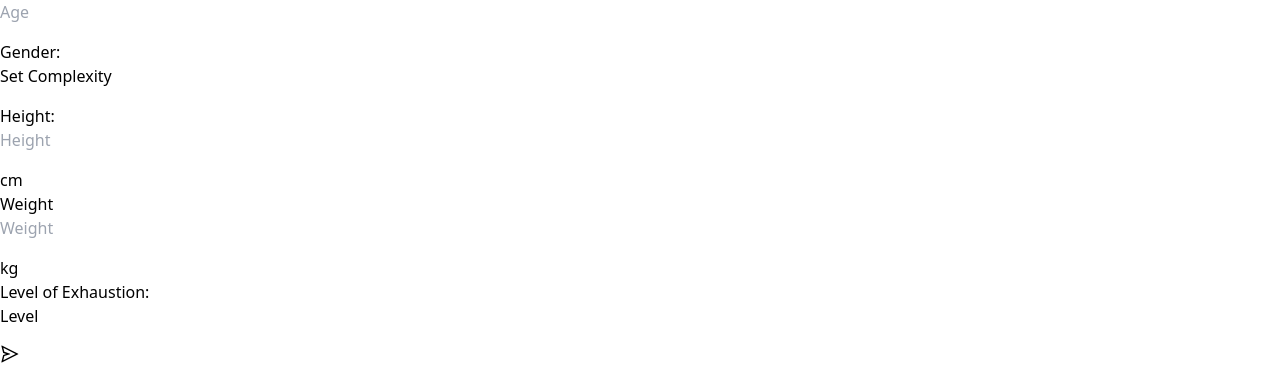
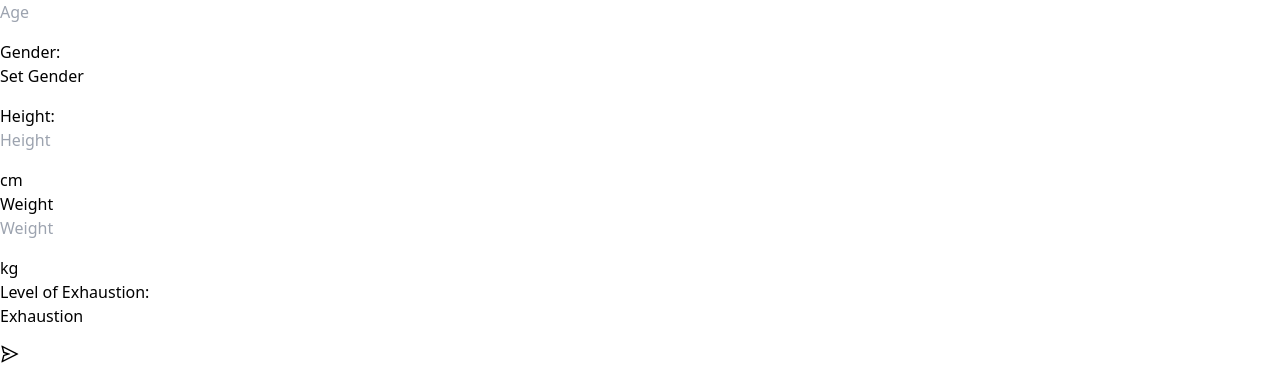
Before and after one commit to S4NCHOPANZ4/FitHub, a React (Vite) app: page /dailyCal in a window 1280 px wide. Shown: the part 679-1053 px from the top of the page. Built offline with nearby package versions, Linux system fonts and the light colour scheme; no server answers.

Commit message:
dalycalory styles geneal

```diff
--- a/src/pages/DailycaloryPage.tsx
+++ b/src/pages/DailycaloryPage.tsx
@@ -3,7 +3,6 @@ import Navbar from '../components/Navbar'
 import { BiSolidBabyCarriage } from 'react-icons/bi'
 import { FaTransgender } from 'react-icons/fa'
 import { GiBodyHeight, GiWeight } from 'react-icons/gi'
-import { MdHardware } from 'react-icons/md'
 import { BsGenderMale, BsGenderFemale, BsGenderAmbiguous } from 'react-icons/bs'
 import { AiOutlineSend } from 'react-icons/ai'
 
@@ -13,7 +12,7 @@ const DailycaloryPage = () => {
   const [gender, setGender] = useState<string | null>()
   const [height, setHeight] = useState<number| string| null>('')
   const [weight, setWeight] = useState<number| string| null>('')
-  const [level, setLevel] = useState('')
+  const [level, setLevel] = useState<string | null>()
 
   return (
     <>
@@ -38,7 +37,7 @@ const DailycaloryPage = () => {
             <div className="bg-zinc-800 mb-2 md:md-0 muscle_search flex items-center relative rounded-sm sm:w-[140px] w-full cursor-pointer
                     py-1">
               <div className="selector pl-6 w-[100%] ">
-                <h1 className="text-gray-400 pl-1">{gender? gender: 'Set Complexity'}</h1>
+                <h1 className="text-gray-400 pl-1">{gender? gender: 'Set Gender'}</h1>
               </div>
               <div className="search_cont absolute top-8 w-[100%] rounded-b-sm overflow-hidden z-10
                     bg-zinc-800 text-white">
@@ -92,39 +91,45 @@ const DailycaloryPage = () => {
             <div className="bg-zinc-800 mb-2 md:md-0 muscle_search flex items-center relative rounded-sm sm:w-[140px] w-full cursor-pointer
                     py-1">
               <div className="selector pl-6 w-[100%] ">
-                <h1 className="text-gray-400 pl-1">Level </h1>
+                <h1 className="text-gray-400 pl-1">{level? level: 'Exhaustion'} </h1>
               </div>
               <div className="search_cont absolute top-8 w-[100%] rounded-b-sm overflow-hidden z-10
                     bg-zinc-800 text-white">
                 <div
+                  onClick={()=>{setLevel("level_1")}}
                   className="p-2 hover:bg-zinc-600 cursor-pointer flex items-center ">
                   <div className="h-[10px] w-[10px] bg-gray-400 rounded-full"></div>
-                  <h1 className="ml-2">Level 1</h1>
+                  <h1 className="ml-2">Low</h1>
                 </div>
                 <div
+                  onClick={()=>{setLevel("level_2")}}
                   className="p-2 hover:bg-zinc-600 cursor-pointer flex items-center ">
                   <div className="h-[10px] w-[10px] bg-green-200 rounded-full"></div>
-                  <h1 className="ml-2">Level 2</h1>
+                  <h1 className="ml-2">Simple</h1>
                 </div>
                 <div
+                  onClick={()=>{setLevel("level_3")}}
                   className="p-2 hover:bg-zinc-600 cursor-pointer flex items-center ">
                   <div className="h-[10px] w-[10px] bg-green-400 rounded-full"></div>
-                  <h1 className="ml-2">Level 3</h1>
+                  <h1 className="ml-2">Intermediate</h1>
                 </div>
                 <div
+                  onClick={()=>{setLevel("level_4")}}
                   className="p-2 hover:bg-zinc-600 cursor-pointer flex items-center ">
                   <div className="h-[10px] w-[10px] bg-yellow-400 rounded-full"></div>
-                  <h1 className="ml-2">Level 4</h1>
+                  <h1 className="ml-2">Moderate</h1>
                 </div>
                 <div
+                  onClick={()=>{setLevel("level_5")}}
                   className="p-2 hover:bg-zinc-600 cursor-pointer flex items-center ">
                   <div className="h-[10px] w-[10px] bg-red-400 rounded-full"></div>
-                  <h1 className="ml-2">Level 5</h1>
+                  <h1 className="ml-2">Difficult</h1>
                 </div>
                 <div
+                  onClick={()=>{setLevel("level_6")}}
                   className="p-2 hover:bg-zinc-600 cursor-pointer flex items-center ">
                   <div className="h-[10px] w-[10px] bg-red-500 rounded-full"></div>
-                  <h1 className="ml-2">Level 6</h1>
+                  <h1 className="ml-2">Challenging</h1>
                 </div>
 
 
```
